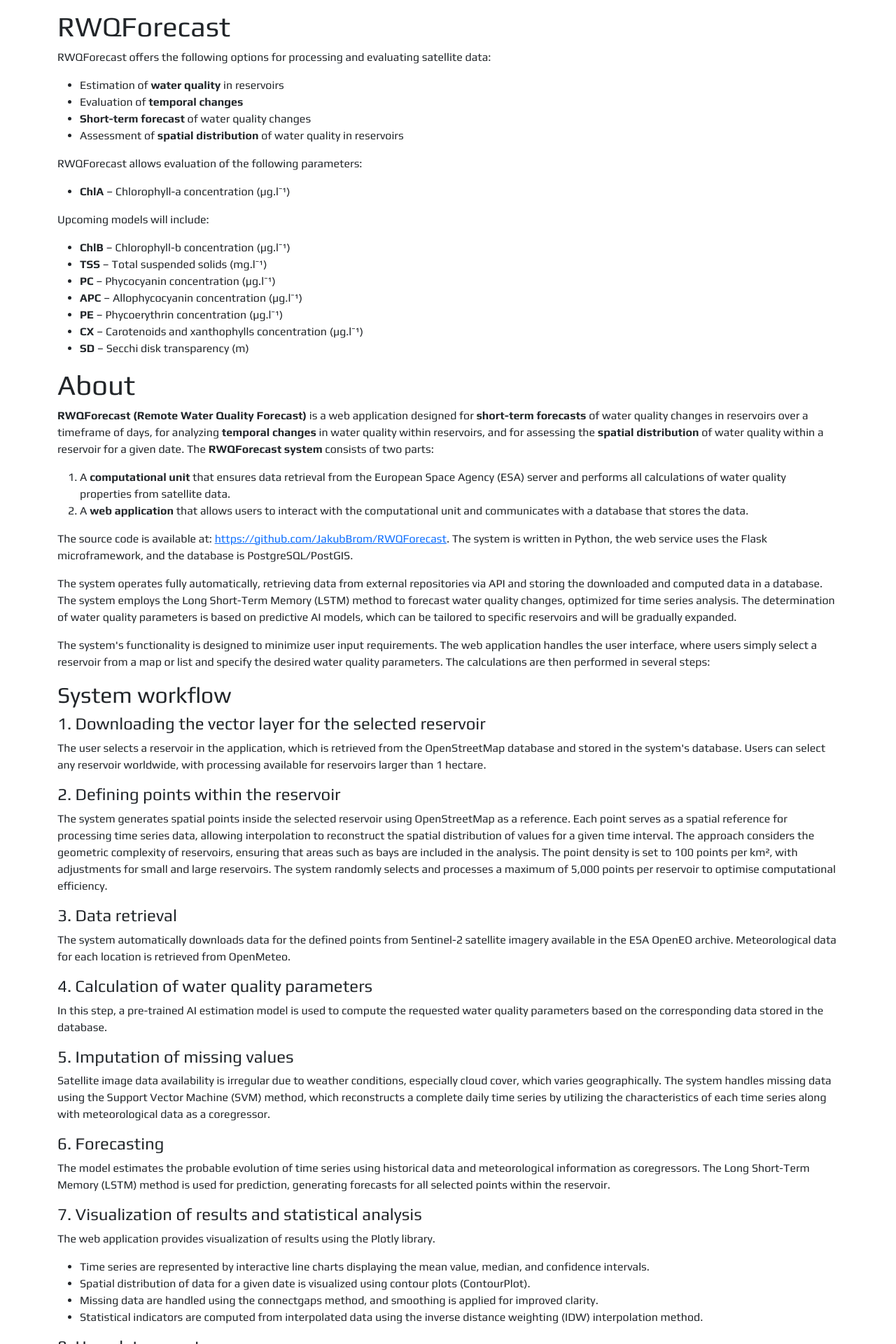
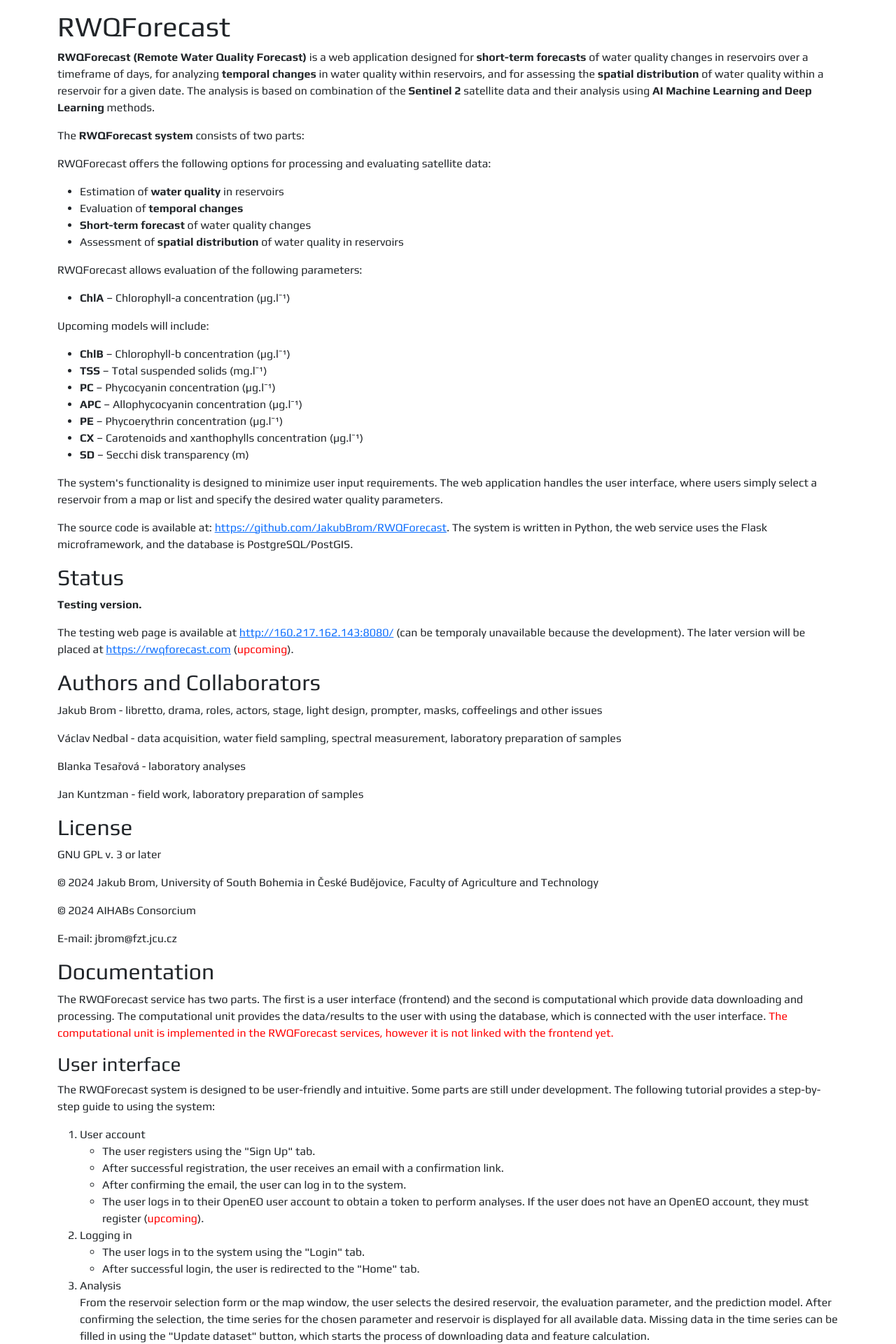
Before and after one commit to JakubBrom/RWQForecast, a Python web app: template templates/about.html in a window 1280 px wide. Shown: the part 56-1976 px from the top of the page at 70% size. Run offline with Jinja, Linux system fonts and the light colour scheme; the template is opened without the code that fills it, so the values that code supplies are empty; some libraries are stand-ins or nearby versions.

Commit message:
update about page

```diff
--- a/templates/about.html
+++ b/templates/about.html
@@ -4,6 +4,9 @@
 <div class="container">
 
     <h1>RWQForecast</h1>
+
+    <p><b>RWQForecast (Remote Water Quality Forecast)</b> is a web application designed for <b>short-term forecasts</b> of water quality changes in reservoirs over a timeframe of days, for analyzing <b>temporal changes</b> in water quality within reservoirs, and for assessing the <b>spatial distribution</b> of water quality within a reservoir for a given date. The analysis is based on combination of the <b>Sentinel 2</b> satellite data and their analysis using <b>AI Machine Learning and Deep Learning</b> methods.</p>
+    The <b>RWQForecast system</b> consists of two parts:</p>
 
     <p>RWQForecast offers the following options for processing and evaluating satellite data:</p>
 
@@ -30,59 +33,141 @@
         <li><strong>SD</strong> – Secchi disk transparency (m)</li>
     </ul>
 
-    <h1>About</h1>
+    <p>The system's functionality is designed to minimize user input requirements. The web application handles the user interface, where users simply select a reservoir from a map or list and specify the desired water quality parameters.</p>
 
-    <p><b>RWQForecast (Remote Water Quality Forecast)</b> is a web application designed for <b>short-term forecasts</b> of water quality changes in reservoirs over a timeframe of days, for analyzing <b>temporal changes</b> in water quality within reservoirs, and for assessing the <b>spatial distribution</b> of water quality within a reservoir for a given date.
-    The <b>RWQForecast system</b> consists of two parts:</p>
+    <p>The source code is available at: <a href=https://github.com/JakubBrom/RWQForecast>https://github.com/JakubBrom/RWQForecast</a>. The system is written in Python, the web service uses the Flask microframework, and the database is PostgreSQL/PostGIS.</p>
+
+
+    <h2>Status</h2>
+
+    <p><b>Testing version.</b></p>
+
+    <p>The testing web page is available at <a href=http://160.217.162.143:8080/>http://160.217.162.143:8080/<a> (can be temporaly unavailable because the development). The later version will be placed at <a href=https://rwqforecast.com>https://rwqforecast.com<a> (<font color="red">upcoming</font>).
+
+
+    <h2>Authors and Collaborators</h2>
+
+    <p>Jakub Brom - libretto, drama, roles, actors, stage, light design, prompter, masks, coffeelings and other issues</p>
+
+    <p>Václav Nedbal - data acquisition, water field sampling, spectral measurement, laboratory preparation of samples</p>
+
+    <p>Blanka Tesařová - laboratory analyses</p>
+
+    <p>Jan Kuntzman - field work, laboratory preparation of samples</p>
+
+
+    <h2>License</h2>
+
+    <p>GNU GPL v. 3 or later</p>
+
+    <p>© 2024 Jakub Brom, University of South Bohemia in České Budějovice, Faculty of Agriculture and Technology</p>
+
+    <p>© 2024 AIHABs Consorcium</p>
+
+    <p>E-mail: jbrom@fzt.jcu.cz</p>
+
+
+    <h2>Documentation</h2>
+
+    <p>The RWQForecast service has two parts. The first is a user interface (frontend) and the second is computational which provide data downloading and processing. The computational unit provides the data/results to the user with using the database, which is connected with the user interface. <font color="red">The computational unit is implemented in the RWQForecast services, however it is not linked with the frontend yet.</font></p>
+
+    <h3>User interface</h3>
+
+    <p>The RWQForecast system is designed to be user-friendly and intuitive. Some parts are still under development. The following tutorial provides a step-by-step guide to using the system:</p>
 
     <ol>
-        <li>A <b>computational unit</b> that ensures data retrieval from the European Space Agency (ESA) server and performs all calculations of water quality properties from satellite data.</li>
-        <li>A <b>web application</b> that allows users to interact with the computational unit and communicates with a database that stores the data.</li>
+        <li>User account</li>
+
+            <ul>
+                <li>The user registers using the "Sign Up" tab.</li>
+                <li>After successful registration, the user receives an email with a confirmation link.</li>
+                <li>After confirming the email, the user can log in to the system.</li>
+                <li>The user logs in to their OpenEO user account to obtain a token to perform analyses. If the user does not have an OpenEO account, they must register (<font color="red">upcoming</font>).</li>
+            </ul>
+
+        <li>Logging in</li>
+
+            <ul>
+                <li>The user logs in to the system using the "Login" tab.</li>
+                <li>After successful login, the user is redirected to the "Home" tab.</li>
+            </ul>
+
+        <li>Analysis</li>
+
+            <p>From the reservoir selection form or the map window, the user selects the desired reservoir, the evaluation parameter, and the prediction model. After confirming the selection, the time series for the chosen parameter and reservoir is displayed for all available data. Missing data in the time series can be filled in using the "Update dataset" button, which starts the process of downloading data and feature calculation.</p>
+
+            <p>A table displays information about the reservoir and the dataset after confirmation.
+            The time series line chart presents the average, median, and confidence intervals.
+            The forecast chart shows a two-week prediction as an interactive line graph (<font color="red">upcoming</font>).
+            Time series and forecast data can be downloaded as a value table (<font color="red">upcoming</font>).</p>
+
+            <p>The user can display the spatial distribution of values for the selected reservoir. After selection of the particular date of the data acquisition and confirmation, a table with statistics for the reservoir and selected date is generated (<font color="red">upcoming</font>) and an interactive graph visualizing the spatial distribution of values across the reservoir is displayed.<p>
+
+            <p>Data in the form of a point vector layer can be downloaded by clicking the "Download data" button (<font color="red">upcoming</font>).</p>
+
+            <p>Statistical indicators are computed from interpolated data using the inverse distance weighting (IDW) interpolation method (<font color="red">upcoming</font>).</p>
+
+            <p>For adding a new water reservoir, user can click the "Add new reservoir" button which goes to the "Select reservoir" window. The page provides selection of the reservoir from the map for data processing. After confirming the selection the system requests confirmation again and then initiates the analysis.</p>
+
+            <p>Once the analysis starts, the system notifies the user in a new application window.</p>
+
+            <p>After the analysis is completed, the user receives an email notification with a link to the results.</p>
     </ol>
 
-    <p>The source code is available at: <a href='https://github.com/JakubBrom/RWQForecast'>https://github.com/JakubBrom/RWQForecast</a>. The system is written in Python, the web service uses the Flask microframework, and the database is PostgreSQL/PostGIS.</p>
-    <p>The system operates fully automatically, retrieving data from external repositories via API and storing the downloaded and computed data in a database. The system employs the Long Short-Term Memory (LSTM) method to forecast water quality changes, optimized for time series analysis. The determination of water quality parameters is based on predictive AI models, which can be tailored to specific reservoirs and will be gradually expanded.</p>
-    <p>The system's functionality is designed to minimize user input requirements. The web application handles the user interface, where users simply select a reservoir from a map or list and specify the desired water quality parameters. The calculations are then performed in several steps:</p>
 
+    <h3>Computation workflow</h3>
 
-    <h2>System workflow</h2>
+    <p>The computation unit (RWQForecas-engine) is a software which provides all the processing steps of the data including satellite data downloading, feature calculation/prediction and forecast of the water quality parameters. The RWQForecast engine is available at https://github.com/JakubBrom/RWQForecast-engine.</p>
 
-    <h4>1. Downloading the vector layer for the selected reservoir</h4>
+    <ol>
+        <li>Downloading the vector layer for the selected reservoir</li>
+
             <p>The user selects a reservoir in the application, which is retrieved from the OpenStreetMap database and stored in the system's database. Users can select any reservoir worldwide, with processing available for reservoirs larger than 1 hectare.</p>
 
-    <h4>2. Defining points within the reservoir</h4>
+        <li>Defining points within the reservoir</li>
+
             <p>The system generates spatial points inside the selected reservoir using OpenStreetMap as a reference. Each point serves as a spatial reference for processing time series data, allowing interpolation to reconstruct the spatial distribution of values for a given time interval. The approach considers the geometric complexity of reservoirs, ensuring that areas such as bays are included in the analysis. The point density is set to 100 points per km², with adjustments for small and large reservoirs. The system randomly selects and processes a maximum of 5,000 points per reservoir to optimise computational efficiency.</p>
 
-    <h4>3. Data retrieval</h4>
+        <li>Data retrieval</li>
+
             <p>The system automatically downloads data for the defined points from Sentinel-2 satellite imagery available in the ESA OpenEO archive. Meteorological data for each location is retrieved from OpenMeteo.</p>
 
-    <h4>4. Calculation of water quality parameters</h4>
+        <li>Calculation of water quality parameters</li>
+
             <p>In this step, a pre-trained AI estimation model is used to compute the requested water quality parameters based on the corresponding data stored in the database.</p>
 
-    <h4>5. Imputation of missing values</h4>
+        <li>Imputation of missing values</li>
+
             <p>Satellite image data availability is irregular due to weather conditions, especially cloud cover, which varies geographically. The system handles missing data using the Support Vector Machine (SVM) method, which reconstructs a complete daily time series by utilizing the characteristics of each time series along with meteorological data as a coregressor.</p>
 
-    <h4>6. Forecasting</h4>
-    <p>The model estimates the probable evolution of time series using historical data and meteorological information as coregressors. The Long Short-Term Memory (LSTM) method is used for prediction, generating forecasts for all selected points within the reservoir.</p>
+        <li>Forecasting</li>
 
-    <h4>7. Visualization of results and statistical analysis</h4>
+            <p>The model estimates the probable evolution of time series using historical data and meteorological information as coregressors. The Long Short-Term Memory (LSTM) method is used for prediction, generating forecasts for all selected points within the reservoir. <font color="red">upcoming</font>)</p>
+
+        <li>Visualization of results and statistical analysis</li>
+
+            <p>Spatial distribution of data for a given date is visualized using contour plots (ContourPlot).</p>
+
             <p>The web application provides visualization of results using the Plotly library.</p>
 
-    <ul>
-        <li>Time series are represented by interactive line charts displaying the mean value, median, and confidence intervals.</li>
-        <li>Spatial distribution of data for a given date is visualized using contour plots (ContourPlot).</li>
-        <li>Missing data are handled using the connectgaps method, and smoothing is applied for improved clarity.</li>
-        <li>Statistical indicators are computed from interpolated data using the inverse distance weighting (IDW) interpolation method.</li>
-    </ul>
+            <p>Time series are represented by interactive line charts displaying the mean value, median, and confidence intervals.</p>
 
-    <h4>8. User data export</h4>
+            <p>Missing data are handled using the connectgaps method, and smoothing is applied for improved clarity.</p>
+
+            <p>Statistical indicators are computed from interpolated data using the inverse distance weighting (IDW) interpolation method.</p>
+
+        <li>User data export (<font color="red">upcoming</font>)</li>
+
             <p>The application allows users to download time series data for a selected reservoir as a data table, as well as spatial data for individual dates in the form of a point vector layer in the WGS84 coordinate system.</p>
 
+    </ol>
 
-    <h2>System limitations</h2>
+    <h3>System limitations</h3>
 
     <p>The system has following limitations:</p>
+
     <ul>
+
         <li>Processing is available for reservoirs larger than 1 hectare.</li>
         <li>Processing is limited to a maximum of 5,000 points per reservoir.</li>
         <li>Processing is limited to a maximum of 16 days for forecasting.</li>
@@ -90,52 +175,9 @@
         <li>Water quality prediction accuracy is limited by the quality of Satellite data - The L2A Sen2Cor product is used for the data analysis.</li>
         <li>The number of analyses is limitted by the OpenEO data availability limits for the user.</li>
         <li>The time for analysis can be very long because the OpenEO limis.</li>
+
     </ul>
 
-    <h2>User tutorial</h2>
-
-    <p>The RWQForecast system is designed to be user-friendly and intuitive. The following tutorial provides a step-by-step guide to using the system:</p>
-
-    <ol>
-
-        <li>User account.</li>
-        <ul>
-            <li>The user registers using the "Register" tab.</li>
-            <li>After successful registration, the user receives an email with a confirmation link.</li>
-            <li>After confirming the email, the user can log in to the system.</li>
-            <li>The user logs in to their OpenEO user account to obtain a token to perform analyses. If the user does not have an OpenEO account, they must register.</li>
-        </ul>
-        <li>Logging in:</li>
-            <ul>
-                <li>The user logs in to the system using the "Login" tab.</li>
-                <li>After successful login, the user is redirected to the "Home" tab.</li>
-            </ul>
-        <li>Selecting a reservoir:</li>
-        <ul>
-            <li>In the "Select reservoir" tab, the user selects a specific reservoir from the map for data processing and confirms the selection.</li>
-            <li>The system requests confirmation again and then initiates the analysis, which includes steps 1 to 5 from the previous section.</li>
-            <li>Once the analysis starts, the system notifies the user in a new application window.</li>
-            <li>After the analysis is completed, the user receives an email notification with a link to the results.</li>
-        </ul>
-        <li>Viewing results in the "Results" tab:</li>
-            <ul>
-                <li>From the reservoir selection form or the map window, the user selects the desired reservoir, the evaluation parameter, and the prediction model.</li>
-                <li>After confirming the selection, the time series for the chosen parameter and reservoir is displayed for all available data.</li>
-                <li>Missing data in the time series can be filled in using the "Update dataset" button, which starts the same process as in step 2.</li>
-                <li>A table displays information about the reservoir and the dataset after confirmation.</li>
-                <li>The time series line chart presents the average, median, and confidence intervals.</li>
-                <li>The forecast chart shows a two-week prediction as an interactive line graph.</li>
-                <li>Time series and forecast data can be downloaded as a value table.</li>
-            </ul>
-        <li>Spatial distribution analysis:</li>
-            <ul>
-                <li>The user selects a date to display the spatial distribution of values.</li>
-                <li>After confirmation, a table with statistics for the reservoir and selected date is generated.</li>
-                <li>An interactive graph visualizing the spatial distribution of values across the reservoir is displayed.</li>
-                <li>Data in the form of a point vector layer can be downloaded by clicking the "Download data" button.</li>
-                <li>Statistical indicators are computed from interpolated data using the inverse distance weighting (IDW) interpolation method.</li>
-            </ul>
-    </ol>
 
 </div>
 
```
Lines whose indentation alone changed are shown as unchanged.
